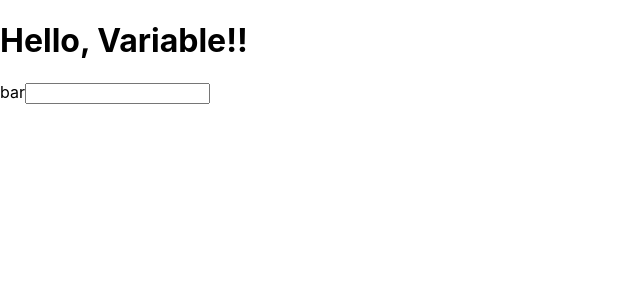
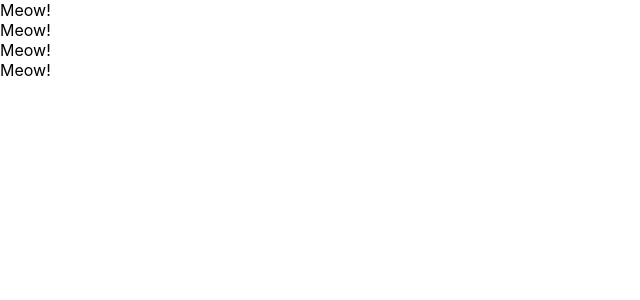
Before and after one commit to jimbaran5601406/udemy-react-redux-crud-application, a React (Create React App) app: page / in a window 1280 px wide. Shown: the top 300 px of the page, without its empty margins (0-640 px from the left). Built offline with nearby package versions, Linux system fonts and the light colour scheme.

Commit message:
create class component and functional component

```diff
--- a/src/App.js
+++ b/src/App.js
@@ -1,25 +1,41 @@
 // jsxで記述する際にトランスコンパイルする関係でReactをimportする必要がある。
 import React, { Component } from "react";
 
-class App extends Component {
-  render() {
-    const dom = "Variable!";
-    return (
-      // returnで返すのは一つのブロックのみ
-      // ブロックをdivで囲ってしまうとWebページに意味のないdivタグが挿入れてしまうのでReact.Fragmentタグを使用する。
-      <React.Fragment>
-        <h1>Hello, {dom}!</h1>
-        <label htmlFor="bar">bar</label>
-        {/* 場所によって異なるコメントアウト */}
-        <input
-          type="text"
-          onClick={() => {
-            console.log("I am clicked.");
-          }}
-        />
-      </React.Fragment>
-    );
-  }
-}
+// Componentクラスを継承してAppクラスを定義しているのでクラスコンポーネントと呼ばれる。
+//class App extends Component {
+//render() {
+//const dom = "Variable!";
+//return (
+// returnで返すのは一つのブロックのみ
+// ブロックをdivで囲ってしまうとWebページに意味のないdivタグが挿入れてしまうのでReact.Fragmentタグを使用する。
+//<React.Fragment>
+//<h1>Hello, {dom}!</h1>
+//<label htmlFor="bar">bar</label>
+//{/* 場所によって異なるコメントアウト */}
+//<input
+//type="text"
+//onClick={() => {
+//console.log("I am clicked.");
+//}}
+//>
+//</React.Fragment>
+//);
+//}
+//}
+
+const App = () => {
+  return (
+    <div>
+      <Cat />
+      <Cat />
+      <Cat />
+      <Cat />
+    </div>
+  );
+};
+
+const Cat = () => {
+  return <div>Meow!</div>;
+};
 
 export default App;
```
